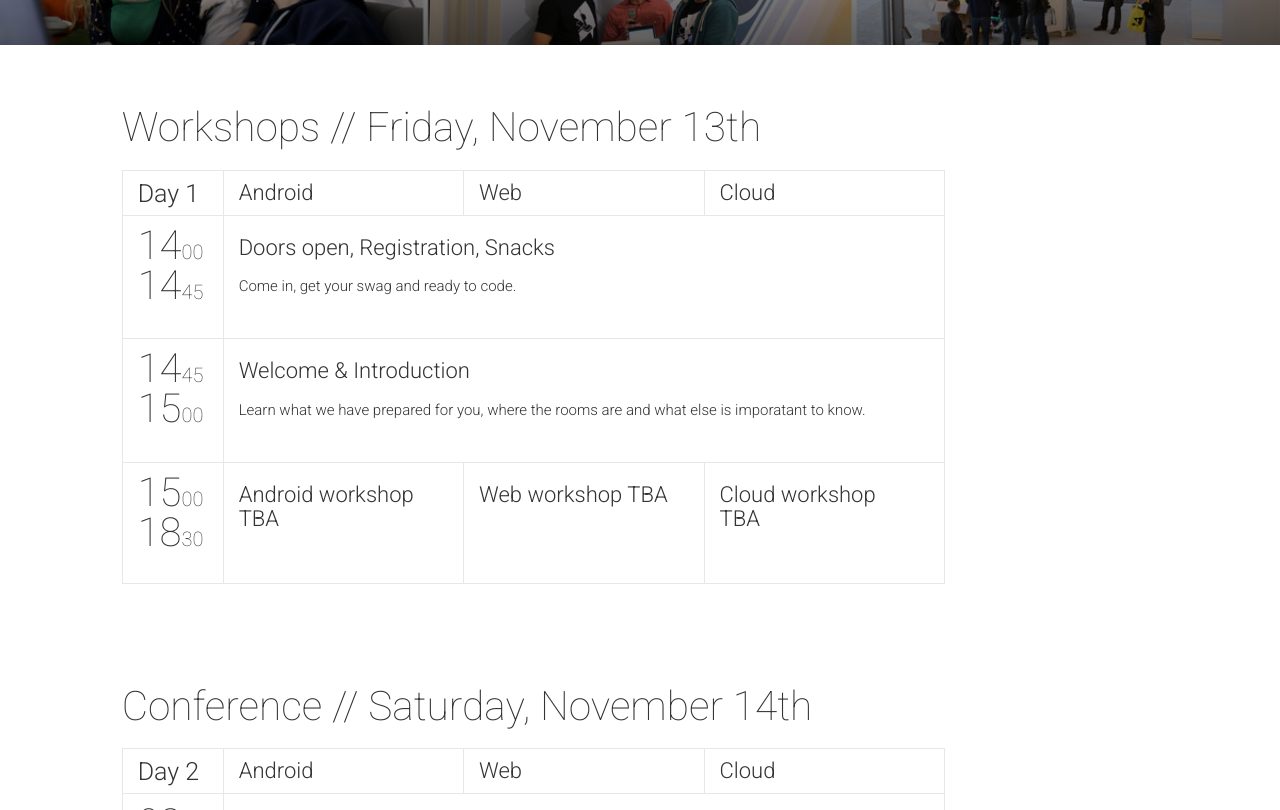
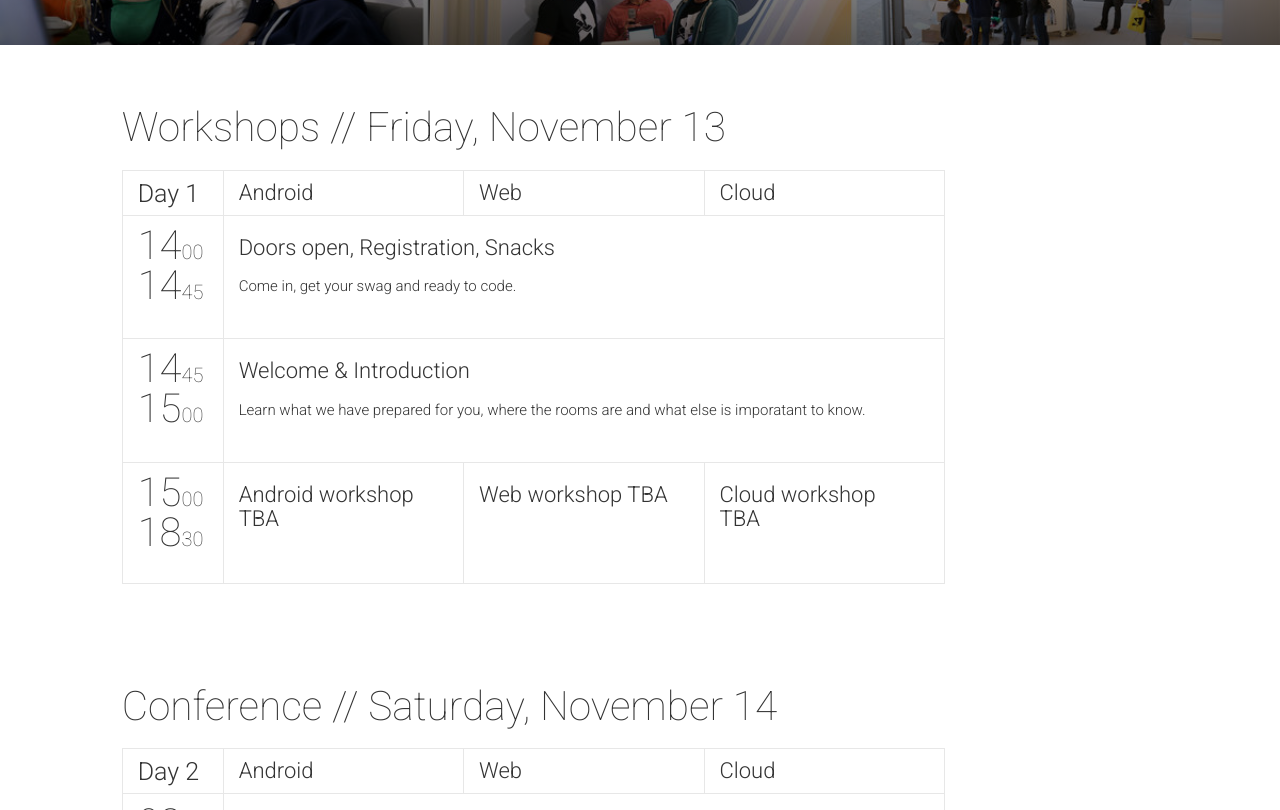
Before and after one commit to devfest-berlin/2015.devfest-berlin.de, a Jekyll site: the page built from schedule.html, in a window 1280 px wide and 1400 px high. Shown: the part 362-1172 px from the top of the window. Built offline with Jekyll 4.4.1, drawn with Linux system fonts in a browser that asks for light colours; nearby versions of some CDN libraries; comment, search, counter and statistics services are not loaded; some of the changed text lies outside the part shown.

Commit message:
removes "th" from dates

```diff
--- a/_data/schedule.yml
+++ b/_data/schedule.yml
@@ -1,6 +1,6 @@
 -
   date: "2015-11-13"
-  dateReadable: "Workshops // Friday, November 13th"
+  dateReadable: "Workshops // Friday, November 13"
   tracks:
     - {title: "Android", color: "#99cc00"}
     - {title: "Web", color: "#ff8800"}
@@ -23,7 +23,7 @@
     }
 -
   date: "2015-11-14"
-  dateReadable: "Conference // Saturday, November 14th"
+  dateReadable: "Conference // Saturday, November 14"
   tracks:
     - {title: "Android", color: "#99cc00"}
     - {title: "Web", color: "#ff8800"}
@@ -96,7 +96,7 @@
     }
 -
   date: "2015-11-15"
-  dateReadable: "Hackathon // Sunday, November 15th"
+  dateReadable: "Hackathon // Sunday, November 15"
   tracks:
     - {title: "Hackathon", color: "#3D1255"}
   timeslots:
```
